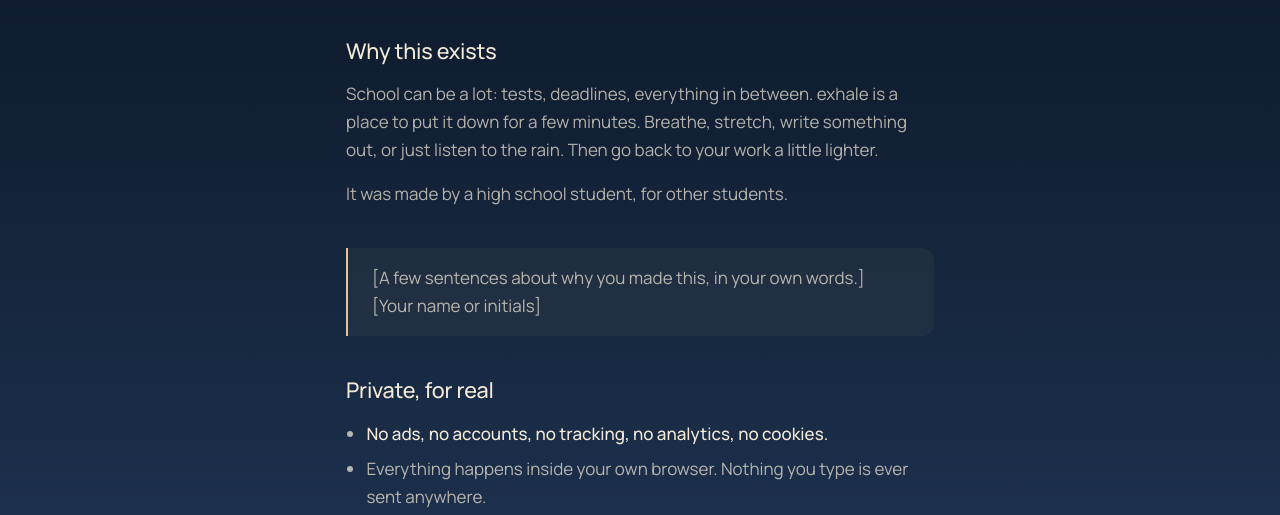
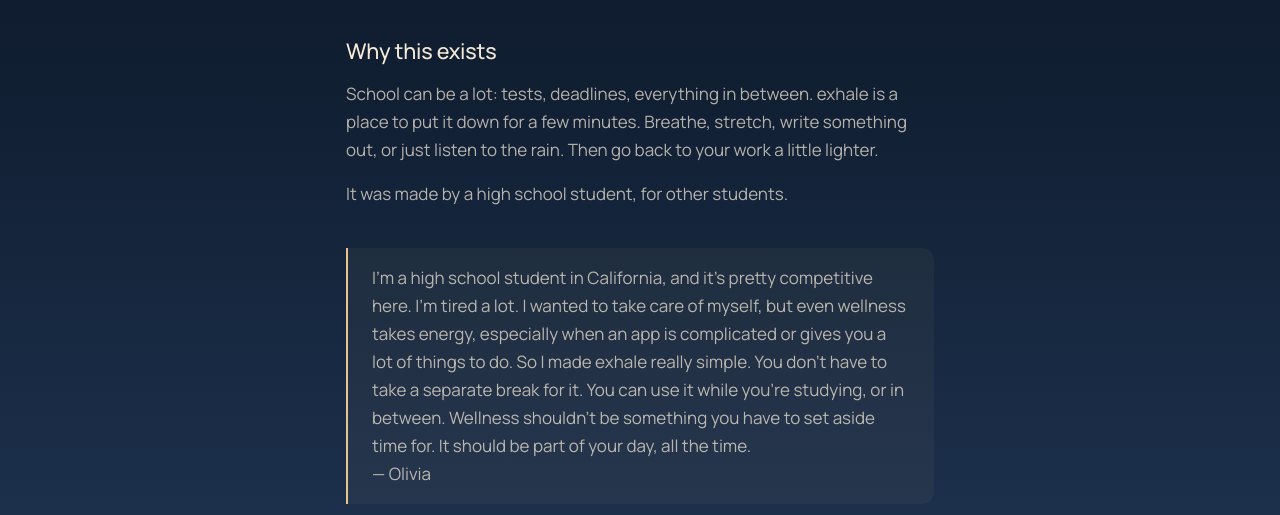
Before and after one commit to oliviainaloha11-dev/exhale, a plain HTML site: page about/index.html in a window 1280 px wide. Shown: the part 267-782 px from the top of the page. Drawn offline with Linux system fonts and the light colour scheme.

Commit message:
Add files via upload

```diff
--- a/about/index.html
+++ b/about/index.html
@@ -54,10 +54,10 @@
     <p>School can be a lot: tests, deadlines, everything in between. exhale is a place to put it down for a few minutes. Breathe, stretch, write something out, or just listen to the rain. Then go back to your work a little lighter.</p>
     <p>It was made by a high school student, for other students.</p>
 
-    <!-- ✏️ EDIT ME: replace the two lines below with your own words and name/initials -->
+    <!-- From the maker: edit these lines any time to change the note -->
     <div class="soft-note from-maker">
-      <p>[A few sentences about why you made this, in your own words.]</p>
-      <p class="signature">[Your name or initials]</p>
+      <p>I’m a high school student in California, and it’s pretty competitive here. I’m tired a lot. I wanted to take care of myself, but even wellness takes energy, especially when an app is complicated or gives you a lot of things to do. So I made exhale really simple. You don’t have to take a separate break for it. You can use it while you’re studying, or in between. Wellness shouldn’t be something you have to set aside time for. It should be part of your day, all the time.</p>
+      <p class="signature">— Olivia</p>
     </div>
 
     <h2>Private, for real</h2>
```
